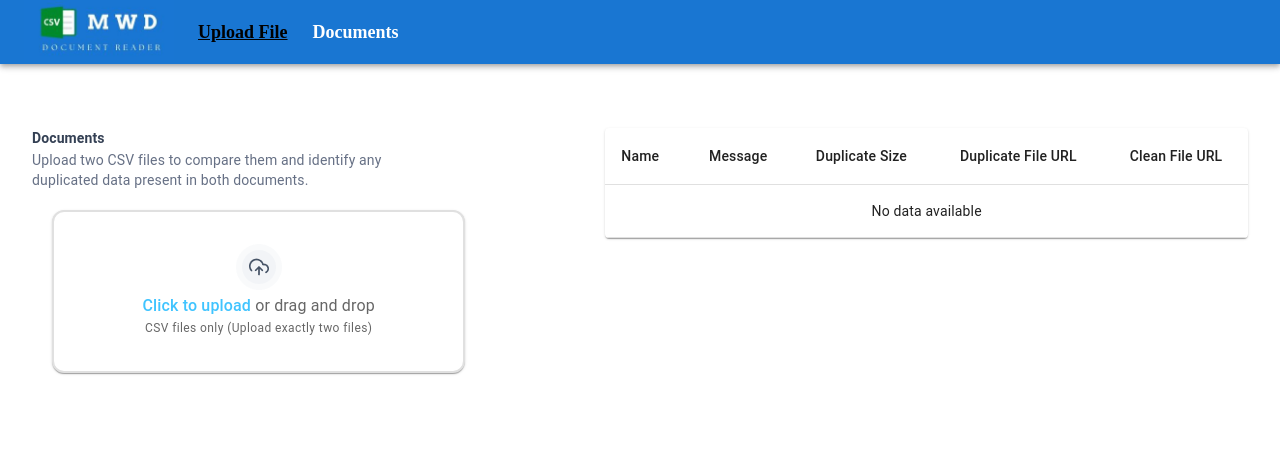
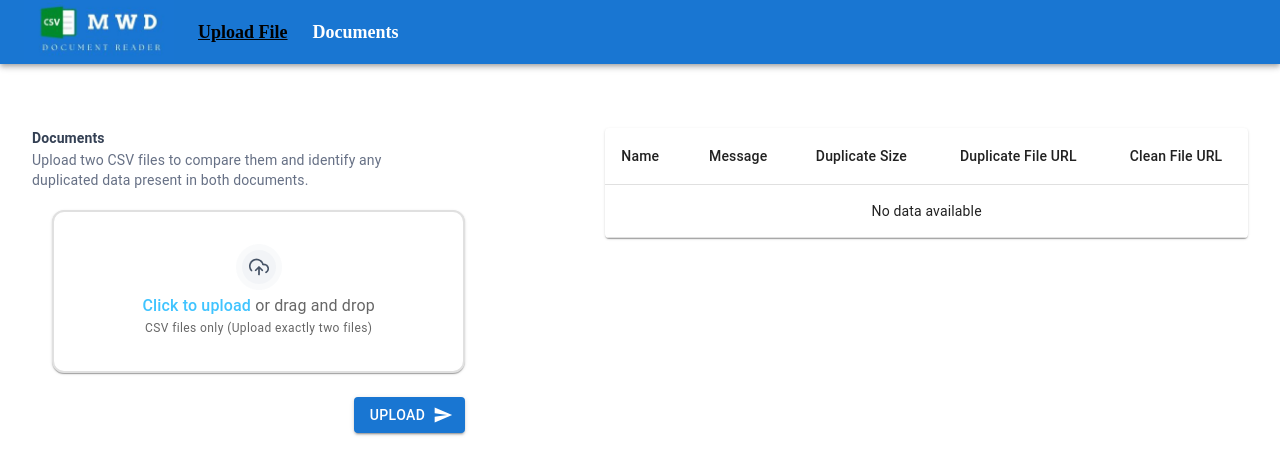
Before and after one commit to Zahidkhan816/MWD, a React (Create React App) app: page / in a window 1280 px wide. Shown: the top 474 px of the page. Built offline with nearby package versions, Linux system fonts and the light colour scheme.

Commit message:
update ui

```diff
--- a/src/Compnents/Dashboard/Components/FilerUpload.jsx
+++ b/src/Compnents/Dashboard/Components/FilerUpload.jsx
@@ -6,6 +6,7 @@ import {
   Paper,
   LinearProgress,
   IconButton,
+  Button,
   Grid,
   CircularProgress,
   Table,
@@ -21,7 +22,7 @@ import { ToastContainer, toast } from "react-toastify";
 import "react-toastify/dist/ReactToastify.css";
 import Papa from "papaparse";
 import { LambdaClient, InvokeCommand } from "@aws-sdk/client-lambda";
-
+import SendIcon from "@mui/icons-material/Send";
 const FileUpload = () => {
   const [files, setFiles] = useState([]);
   const [csvData, setCsvData] = useState({ existingData: null, newData: null });
@@ -31,21 +32,23 @@ const FileUpload = () => {
   const [loading, setLoading] = useState(false);
 
   const onDrop = useCallback((acceptedFiles) => {
-    if (acceptedFiles.length !== 2) {
-      toast.error("Please upload exactly two files.");
+    if (acceptedFiles.length === 0) {
+      toast.error("Please upload at least one CSV file.");
       return;
     }
 
+    setFiles(acceptedFiles);
+
+    acceptedFiles.forEach((file, index) => {
+      const dataType = index === 0 ? "existingData" : "newData"; // Assign first file to `existingData`, second to `newData`
+      handleFileUpload(file, dataType);
+    });
+
+    // Set filename based on the first file
     const fileNameWithoutExtension =
-      acceptedFiles[1].name.split(".").slice(0, -1).join(".") ||
+      acceptedFiles[0].name.split(".").slice(0, -1).join(".") ||
       acceptedFiles[0].name;
     setFileName(fileNameWithoutExtension);
-
-    const [file1, file2] = acceptedFiles;
-    setFiles(acceptedFiles);
-
-    handleFileUpload(file1, "existingData");
-    handleFileUpload(file2, "newData");
   }, []);
 
   const { getRootProps, getInputProps, isDragActive } = useDropzone({
@@ -101,14 +104,14 @@ const FileUpload = () => {
     reader.readAsText(file);
   };
 
-  useEffect(() => {
-    if (csvData.existingData && csvData.newData) {
-      invokeLambda();
-    }
-  }, [csvData]);
+  // useEffect(() => {
+  //   if (csvData.existingData || csvData.newData) {
+  //     invokeLambda();
+  //   }
+  // }, [csvData]);
 
   const invokeLambda = async () => {
-    if (!csvData.existingData || !csvData.newData) return;
+    if (!csvData.existingData && !csvData.newData) return; // Ensure at least one file is processed
 
     setLoading(true);
 
@@ -130,11 +133,13 @@ const FileUpload = () => {
       });
 
       const payload = {
-        existing_data: csvData.existingData,
-        new_data: csvData.newData,
+        existing_data: csvData.existingData || [], // Ensure empty array if null
+        new_data: csvData.newData || [], // Ensure empty array if null
         filename: filename,
       };
-      console.log(payload, "pylod");
+
+      console.log(payload, "Payload being sent to Lambda");
+
       const command = new InvokeCommand({
         FunctionName: process.env.REACT_APP_FUNCTION_NAME,
         InvocationType: "RequestResponse",
@@ -227,6 +232,7 @@ const FileUpload = () => {
                 </Box>
               )}
             </Paper>
+
             {files?.map((file, index) => (
               <Paper
                 key={index}
@@ -245,6 +251,18 @@ const FileUpload = () => {
                 </IconButton>
               </Paper>
             ))}
+
+            {/* Align Button to Right */}
+            <Box sx={{ display: "flex", justifyContent: "flex-end", mt: 2 }}>
+              <Button
+                variant="contained"
+                color="primary"
+                onClick={invokeLambda}
+                endIcon={<SendIcon />}
+              >
+                Upload
+              </Button>
+            </Box>
           </Box>
         </Grid>
 
```
